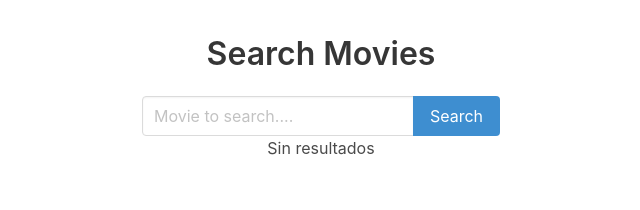
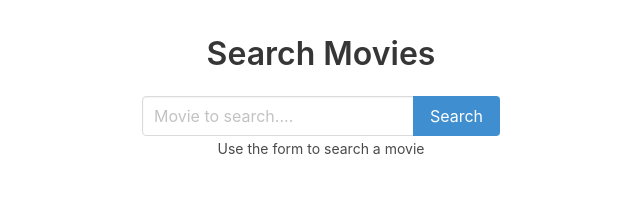
Before and after one commit to alexcct107/search_movie_react, a React (Create React App) app: page / in a window 1280 px wide. Shown: the top 210 px of the page, without its empty margins (319-959 px from the left). Built offline with nearby package versions, Linux system fonts and the light colour scheme.

Commit message:
project ready

```diff
--- a/src/App.css
+++ b/src/App.css
@@ -19,3 +19,7 @@
   margin-bottom: 24px;
   width: 48%;
 }
+
+.space {
+  margin-bottom: 330px;
+}
--- a/src/App.js
+++ b/src/App.js
@@ -7,12 +7,17 @@ import 'bulma/css/bulma.css'
 
 
 class App extends Component {
-  state = { results: [] }
+  state = { usedSearch: false, results: [] }
 
   _handleResults = (results) => {
-    this.setState({ results })
+    this.setState({ results, usedSearch: true })
   }
 
+  _renderResults() {
+    return this.state.results.length === 0 ?
+      <p><strong>Sorry! ☹️ Results not found!</strong> </p> :
+      <MoviesList movies={this.state.results} />
+     }
 
   render() {
     return(
@@ -21,9 +26,7 @@ class App extends Component {
         <div className='SearchForm-wraper'>
         <SearchForm onResults={this._handleResults} />
       </div>
-      {this.state.results.length === 0 ?
-       <p>Sin resultados</p> :
-       <MoviesList movies={this.state.results} />
+      {this.state.usedSearch ? this._renderResults() : <small>Use the form to search a movie</small>
       }
     </div>
     )
--- a/src/components/Movie.js
+++ b/src/components/Movie.js
@@ -14,7 +14,7 @@ export class Movie extends Component {
         return(
             <div className="card">
   <div className="card-image">
-    <figure className="image is-4by3">
+    <figure className="image is-5by4">
       <img
         src={poster}
         alt={title}
--- a/src/components/SearchForm.js
+++ b/src/components/SearchForm.js
@@ -19,7 +19,7 @@ export class SearchForm extends Component {
         fetch(`http://www.omdbapi.com/?apikey=${API_KEY}&s=${inputMovie}`)
         .then(res => res.json())
         .then(results => {
-            const { Search, totalResults } = results
+            const { Search=[], totalResults="0" } = results
             console.log({Search, totalResults})
             this.props.onResults(Search)
         })
```
